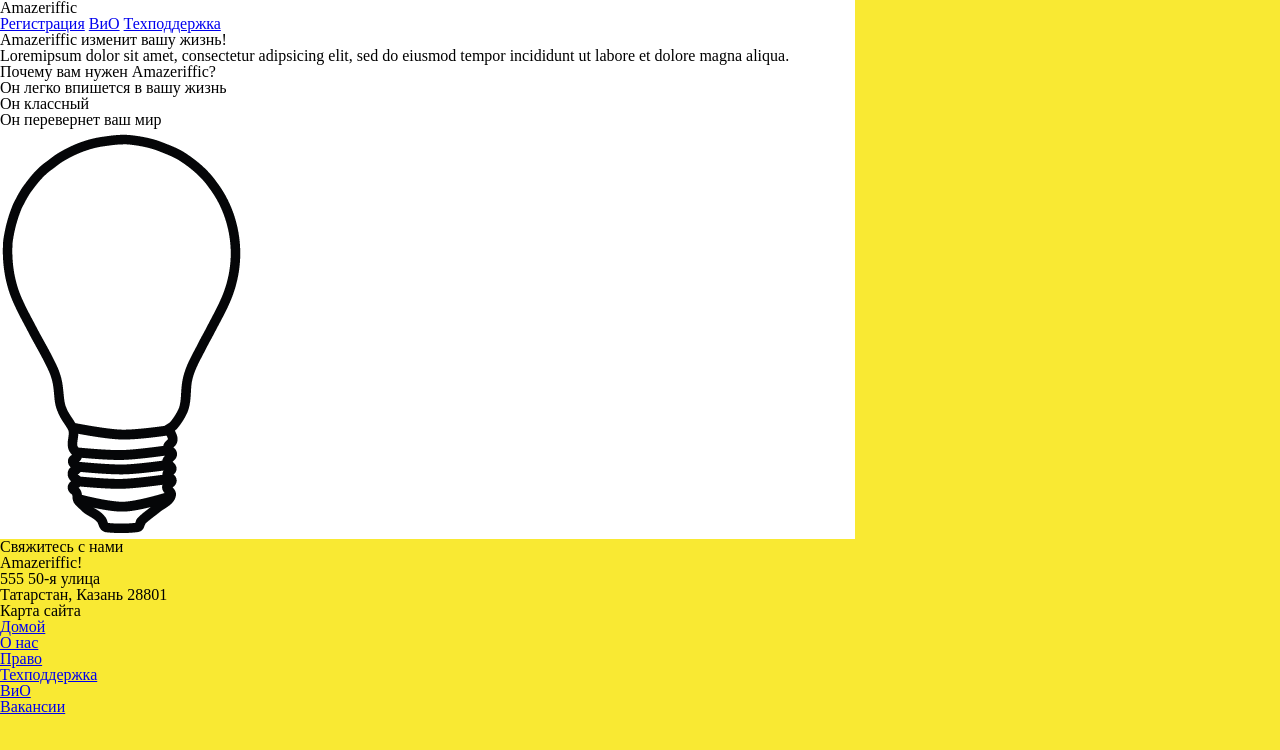
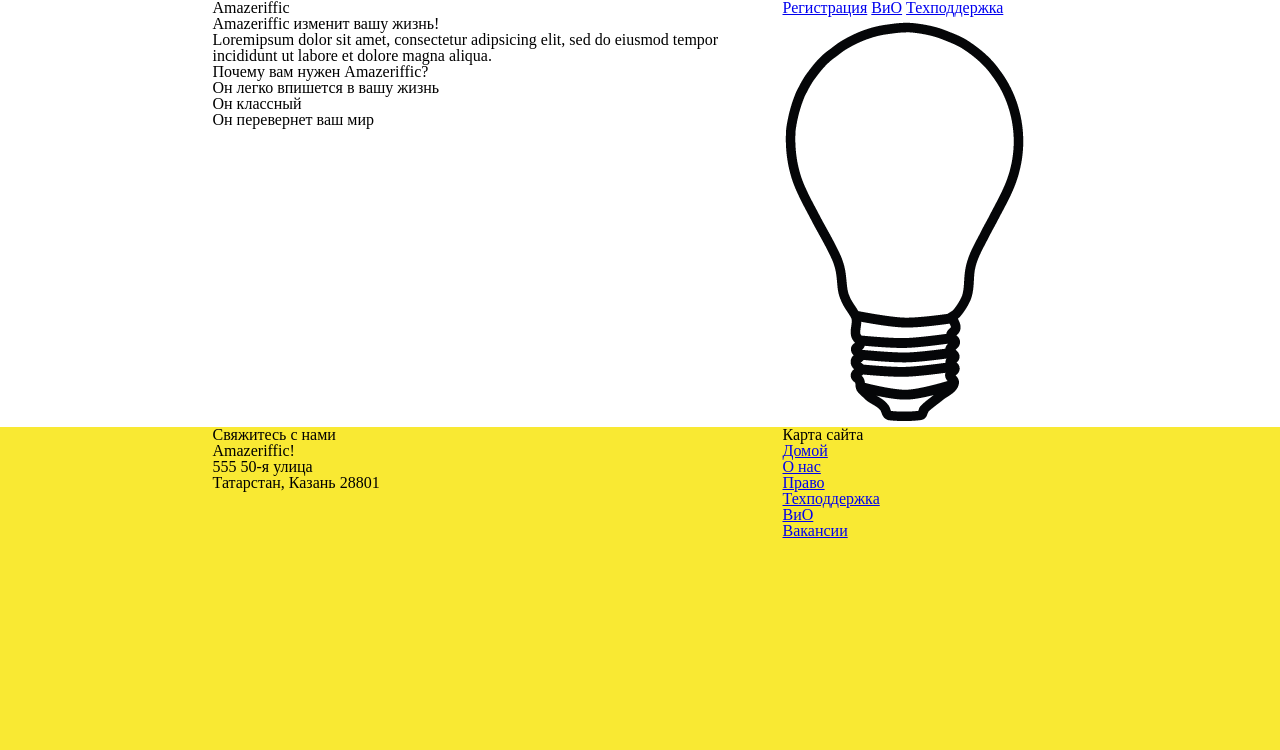
Before and after one commit to pvkogvr/Amazeriffic, a plain HTML site: page index.html in a window 1280 px wide. Drawn offline with Linux system fonts and the light colour scheme.

Commit message:
Update index.html and style.css

```diff
--- a/index.html
+++ b/index.html
@@ -21,6 +21,7 @@
     </header>
     <main>
         <div class="container">
+            <div class="left">
                 <h2>Amazeriffic изменит вашу жизнь!</h2>
                 <p>Loremipsum dolor sit amet, consectetur adipsicing elit, sed do eiusmod tempor
                     incididunt ut labore et dolore magna aliqua.
@@ -31,7 +32,10 @@
                     <li>Он классный</li>
                     <li>Он перевернет ваш мир</li>
                 </ul>
+            </div>
+            <div class="right">
                 <img src="lightbulb.png" alt="Изображение лампочки">
+            </div>
         </div>
     </main>
     <footer>
--- a/style.css
+++ b/style.css
@@ -3,7 +3,6 @@ body{
 }
 header, main, footer{
     min-width: 855px;
-    max-width: 855px;
 }
 header .container, main .container, footer .container{
     max-width: 855px;
@@ -11,7 +10,32 @@ header .container, main .container, footer .container{
 }
 header{
     background: white;
+    /* overflow: auto; */
+}
+header h1{
+    float:left;
+    width: 570px;
+}
+header nav{
+    float: right;
+    width: 285px;
 }
 main{
     background: white;
 }
+main .left{
+    float:left;
+    width: 570px;
+}
+/* main .right{
+    float:left;
+    width: 280px;
+} */
+footer .contact{
+    float: left;
+    width: 570px;
+}
+footer .sitemap{
+    float:right;
+    width: 285px;
+}
```
Lines whose indentation alone changed are shown as unchanged.
